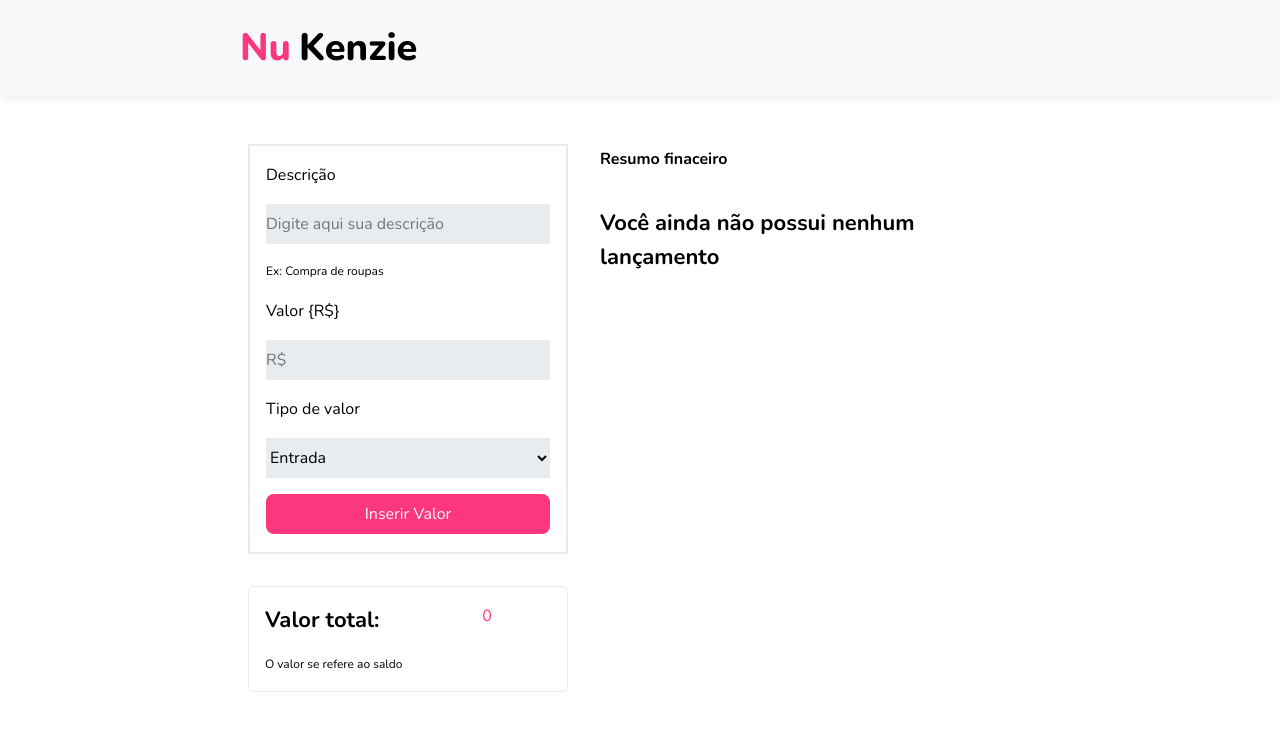
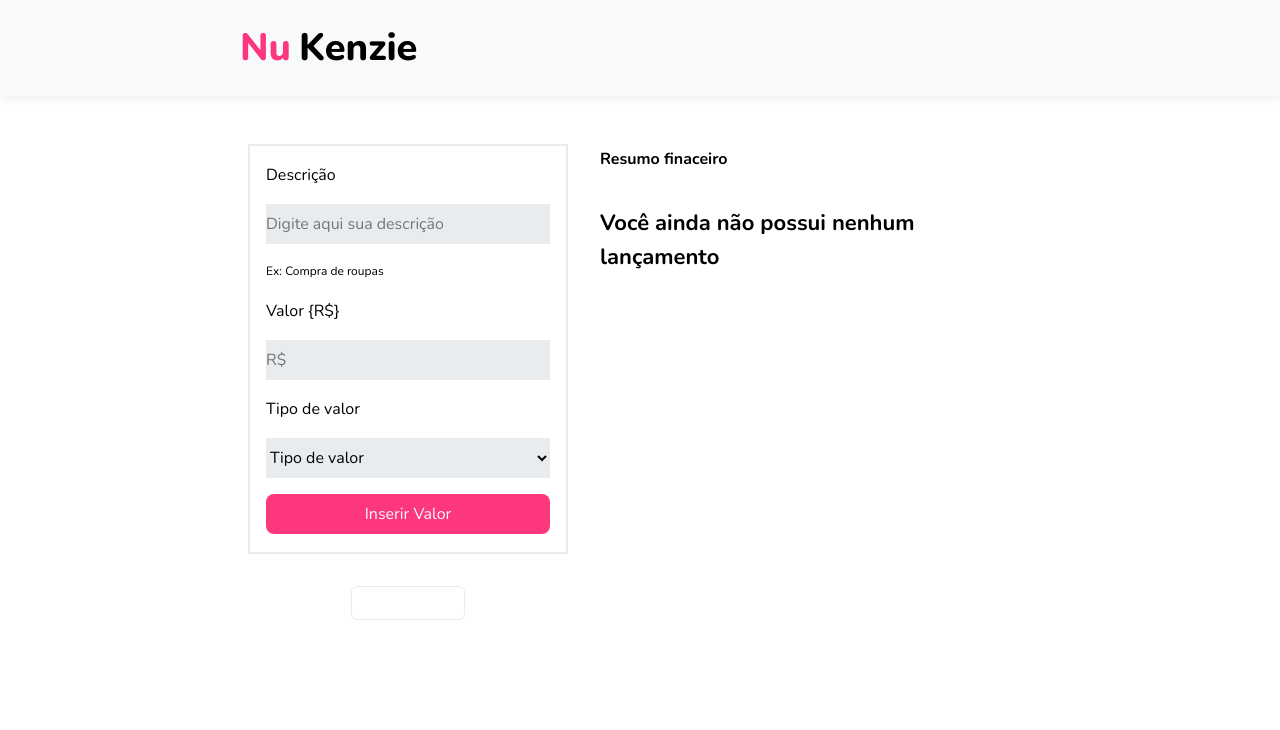
Before and after one commit to Kenzie-Academy-Brasil-Developers/react-entrega-s1-template-nu-kenzie-marcos-lauremiro, a React (Vite) app: page / in a window 1280 px wide. Shown: the top 730 px of the page. Built offline with nearby package versions, Linux system fonts and the light colour scheme.

Commit message:
finalizando projeto

```diff
--- a/src/components/Assaid/Form/Select/index.jsx
+++ b/src/components/Assaid/Form/Select/index.jsx
@@ -2,7 +2,8 @@ import { Option } from "./Option"
 
 export const Select = ({ name, id, valor, ...rest}) => {
     return(
-        <select className="text-1-style input-1-style" value={valor} name={name} id={id} {...rest}>
+        <select required className="text-1-style input-1-style" value={valor} name={name} id={id} {...rest}>
+            <option value="">Tipo de valor</option>
             <Option value={'entrada'} text={'Entrada'}/>
             <Option value={'saida'} text={'Saida'}/>
         </select>
--- a/src/components/Assaid/Form/index.jsx
+++ b/src/components/Assaid/Form/index.jsx
@@ -35,7 +35,7 @@ export const Form = ({list , setList}) => {
             </div>
             <div className="valor-form">
                 <Label forLabel={'Valor'} text={'Valor {R$}'} />
-                <Input type={'number'} place={'R$'} name={'valor'} id={'Valor'} value={value} onChange={(e) => setValue(e.target.value)} />
+                <Input type={'number'} place={'R$'} name={'valor'} id={'Valor'} value={value} onChange={(e) => setValue(Number(e.target.value))} />
             </div>
             <div className="tipo_valor">
                 <Label forLabel={'Tipo'} text={'Tipo de valor'} />
--- a/src/components/Assaid/ValorAll/index.jsx
+++ b/src/components/Assaid/ValorAll/index.jsx
@@ -1,13 +1,20 @@
 export const ValorAll = ({value}) => {
     return (
         <div className="Valor-total__container">
-            <div className="title_value">
+            {
+                value == 0 ? <div></div> : <div className="title_value">
                 <h1 className="title-2-style">Valor total:</h1>
                 <span className="text-2-style">O valor se refere ao saldo</span>
+                </div>
+            }
+            {
+            value == 0 ? <div></div> : <div className="valor-total">
+                <span className="text-1-style">{value.toLocaleString('pt-BR', {
+                style: 'currency',
+                currency: 'BRL'
+            })}</span>
             </div>
-            <div className="valor-total">
-                <span className="text-1-style">{value}</span>
-            </div>
+            }
         </div>
     )
 }
--- a/src/components/Assaid/index.jsx
+++ b/src/components/Assaid/index.jsx
@@ -6,23 +6,9 @@ import { AsideStaled } from "../../styles/AsaidStyled"
 export const Assid = ({list, setList}) => {
     const sumValue = list.reduce((acc, sum) => {
         if(sum.type == 'saida'){
-            const sumAll = acc - Number(sum.value)
-            return (sumAll.toLocaleString('pt-BR', {
-                style: 'currency',
-                currency: 'BRL'
-            }))
-        }else if(sum.type == 'entrada'){
-            const sumAll = acc + Number(sum.value)
-            return (sumAll.toLocaleString('pt-BR', {
-                style: 'currency',
-                currency: 'BRL'
-            }))
-        }else if(sum.type == ''){
-            const sumAll = acc + Number(sum.value)
-            return (sumAll.toLocaleString('pt-BR', {
-                style: 'currency',
-                currency: 'BRL'
-            }))
+            return acc - sum.value
+        }else{
+            return acc + sum.value
         }
     },0)
 
--- a/src/components/ScectionList/CardList/Card/index.jsx
+++ b/src/components/ScectionList/CardList/Card/index.jsx
@@ -1,7 +1,7 @@
-export const Card = ({ listItens, delet}) => {
+export const Card = ({ listItens, delet, typeColor}) => {
 
     return(
-        <li>
+        <li className={typeColor}>
             <div className="side_left">
                 <h2 className="title-3-style">{listItens.descript}</h2>
                 <span className="text-2-style"> {listItens.type} </span>
--- a/src/components/ScectionList/CardList/index.jsx
+++ b/src/components/ScectionList/CardList/index.jsx
@@ -13,7 +13,7 @@ export const CardList = ({list, setList}) => {
         <ul>
            {list.map((item) => {
                 console.log(item)
-               return <Card listItens={item} key={item.id} delet={delet}/>
+               return <Card typeColor={item.type} listItens={item} key={item.id} delet={delet}/>
            })}
         </ul>
     )
--- a/src/styles/CardsStyled.js
+++ b/src/styles/CardsStyled.js
@@ -21,8 +21,6 @@ export const SectionStyled = styled.section`
         padding: .8rem;
 
         border-radius: 8px;
-
-        border-left: 3px solid var(--color-secondary);
     }
     li > .side_left{
         display: flex;
@@ -41,4 +39,10 @@ export const SectionStyled = styled.section`
         padding: 0 .5rem;
         border-radius: 4px;
     }
+    .entrada{
+        border-left: 3px solid var(--color-secondary);
+    }
+    .saida{
+        border-left: 3px solid var(--color-grey-2 );
+    }
 `
```
Also changed, not shown: 1 other file (tests, documents, lock files or other folders).
